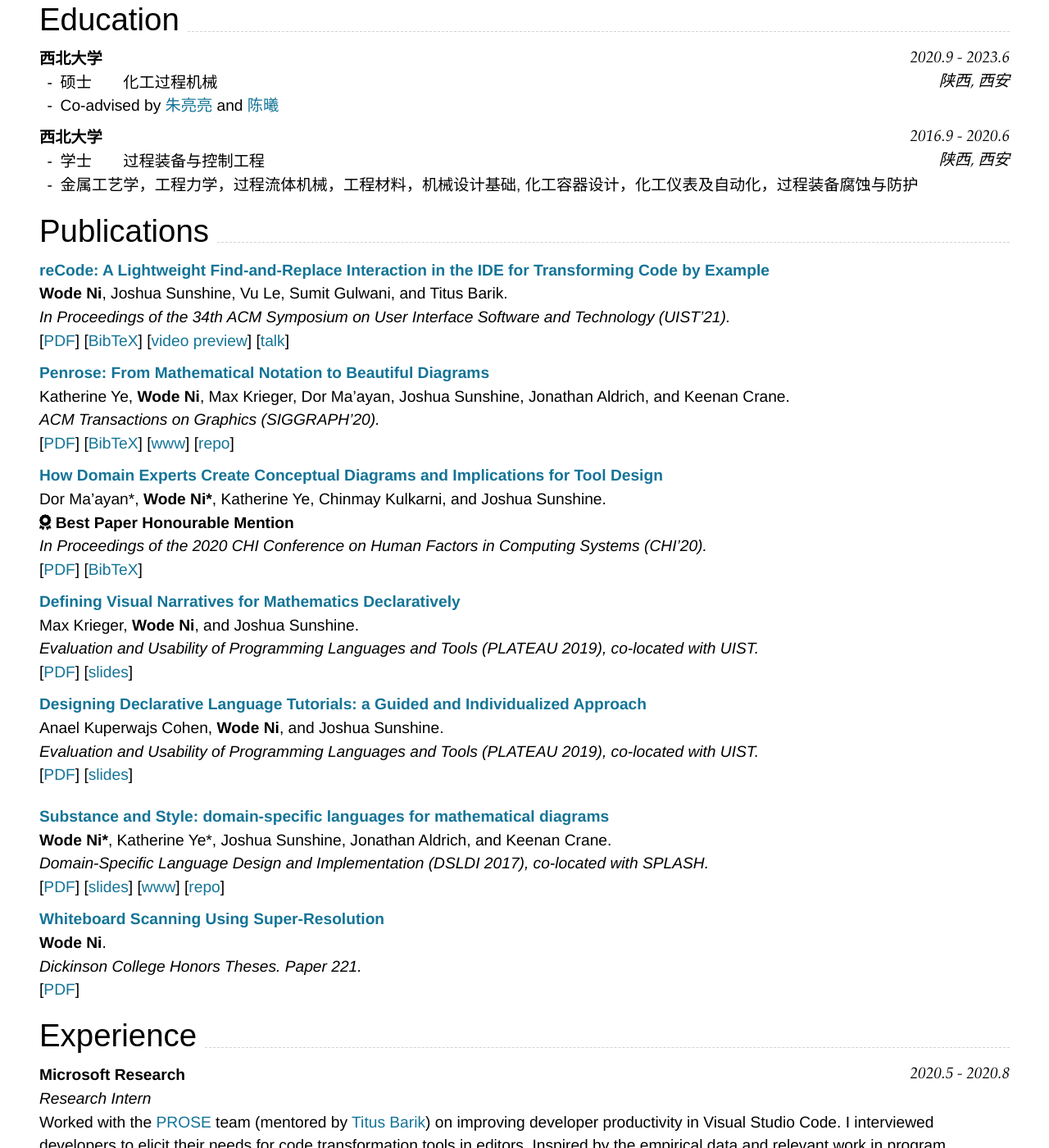
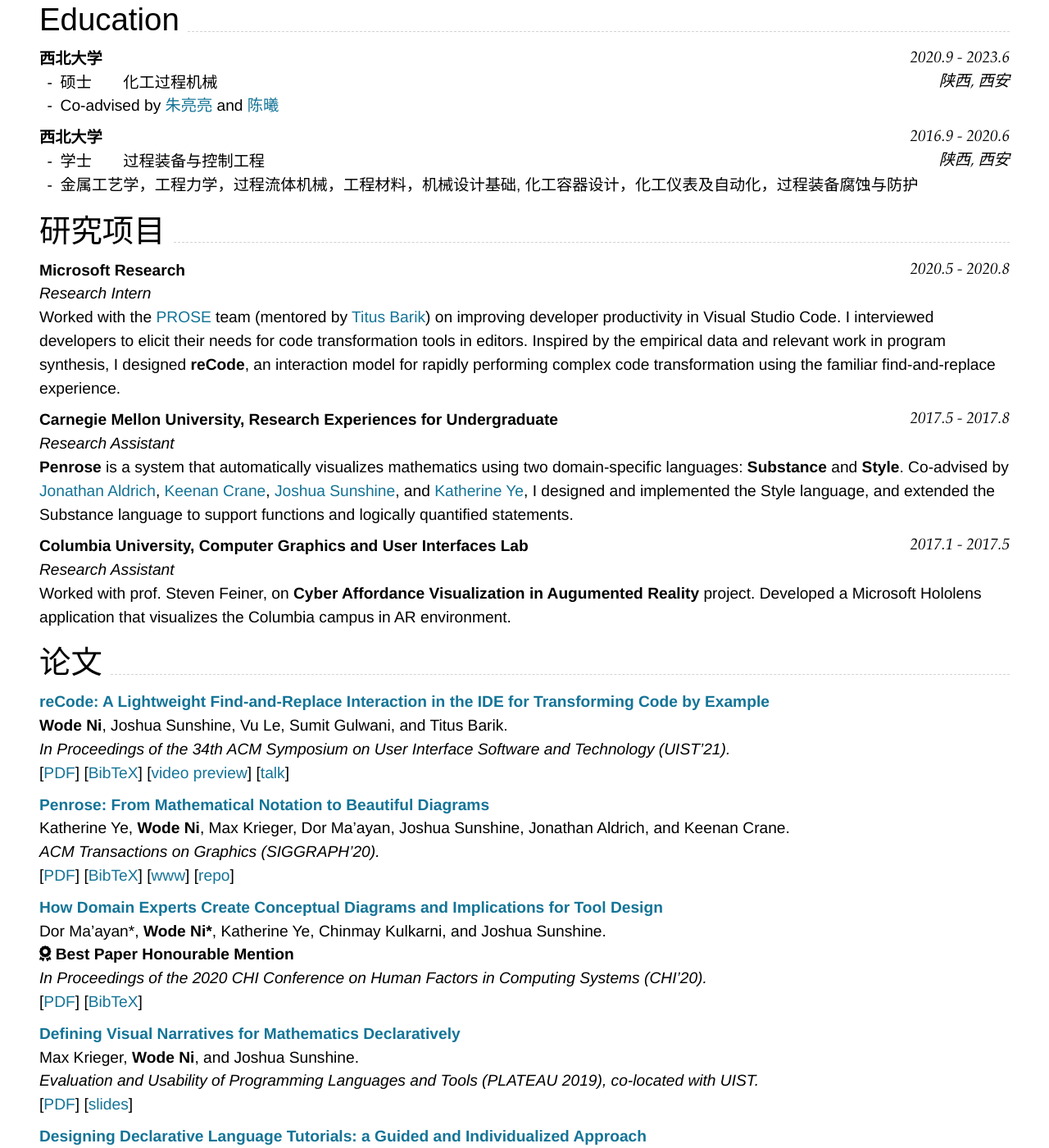
Before and after one commit to nwuzmedoutlook/resume, a Jekyll site: the page built from index.md, in a window 1280 px wide and 1400 px high, scrolled down 232 px. Shown: the whole window at 82% size. Built offline with Jekyll 4.4.1, drawn with Linux system fonts in a browser that asks for light colours; nearby versions of some CDN libraries; some of the changed text lies outside the part shown.

Commit message:
Update index.md

````diff
--- a/index.md
+++ b/index.md
@@ -32,7 +32,7 @@ Supported arguments:
 ```
 
 - 硕士&emsp;&emsp;化工过程机械
-- Co-advised by [朱亮亮](https://faculty.nwu.edu.cn/LiangliangZhu) and [陈曦](http://www.cs.cmu.edu/~jssunshi/)
+- Co-advised by [朱亮亮](https://faculty.nwu.edu.cn/LiangliangZhu) and [陈曦](https://www.engineering.columbia.edu/faculty/xi-chen)
 
 ### **西北大学** `2016.9 - 2020.6`
 
@@ -43,8 +43,24 @@ Supported arguments:
 - 学士&emsp;&emsp;过程装备与控制工程
 - 金属工艺学，工程力学，过程流体机械，工程材料，机械设计基础, 化工容器设计，化工仪表及自动化，过程装备腐蚀与防护
 
+## 研究项目
 
-## Publications
+### **Microsoft Research** `2020.5 - 2020.8`
+
+_Research Intern_<br>
+Worked with the [PROSE](https://www.microsoft.com/en-us/research/group/prose/) team (mentored by [Titus Barik](https://www.barik.net/)) on improving developer productivity in Visual Studio Code. I interviewed developers to elicit their needs for code transformation tools in editors. Inspired by the empirical data and relevant work in program synthesis, I designed **reCode**, an interaction model for rapidly performing complex code transformation using the familiar find-and-replace experience.
+
+### **Carnegie Mellon University, Research Experiences for Undergraduate** `2017.5 - 2017.8`
+
+_Research Assistant_<br>
+**Penrose** is a system that automatically visualizes mathematics using two domain-specific languages: **Substance** and **Style**. Co-advised by [Jonathan Aldrich](https://www.cs.cmu.edu/~./aldrich/), [Keenan Crane](https://www.cs.cmu.edu/~kmcrane/), [Joshua Sunshine](http://www.cs.cmu.edu/~jssunshi/), and [Katherine Ye](https://www.cs.cmu.edu/~kqy/), I designed and implemented the Style language, and extended the Substance language to support functions and logically quantified statements.
+
+### **Columbia University, Computer Graphics and User Interfaces Lab** `2017.1 - 2017.5`
+
+_Research Assistant_<br>
+Worked with prof. Steven Feiner, on **Cyber Affordance Visualization in Augumented Reality** project. Developed a Microsoft Hololens application that visualizes the Columbia campus in AR environment.
+
+## 论文
 
 ### [**reCode: A Lightweight Find-and-Replace Interaction in the IDE for Transforming Code by Example**]({{ page.homepage.url }}/assets/uist-21-recode.pdf)
 **Wode Ni**, Joshua Sunshine, Vu Le, Sumit Gulwani, and Titus Barik.<br>
@@ -127,7 +143,7 @@ Worked with prof. Steven Feiner, on **Cyber Affordance Visualization in Augument
 
 ---
 
-## Honors & Awards
+## 荣誉奖项
 
 CHI'20 Best Paper Honourable Mention Award `CMU, 2020` <br>
 Phi Beta Kappa `Dickinson, 2018` <br>
````
Also changed, not shown: other parts of index.md (+4 -4 lines).
